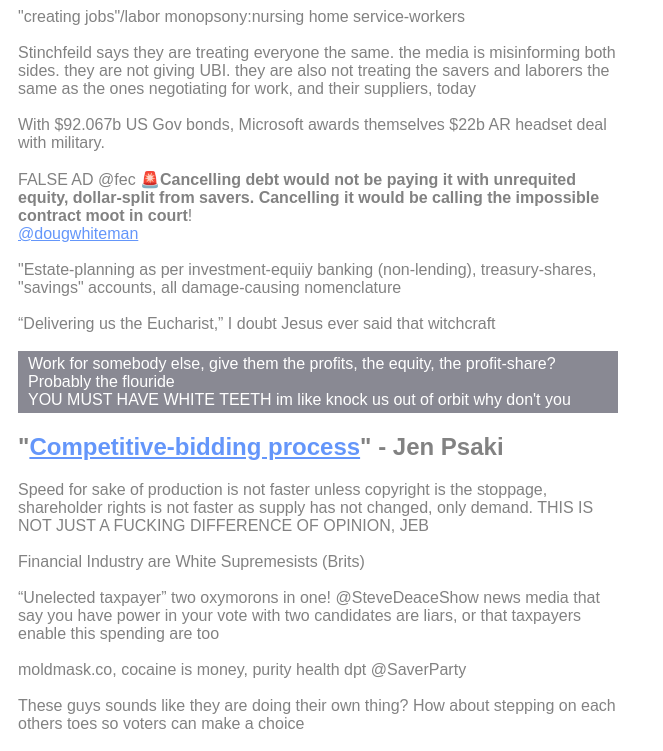
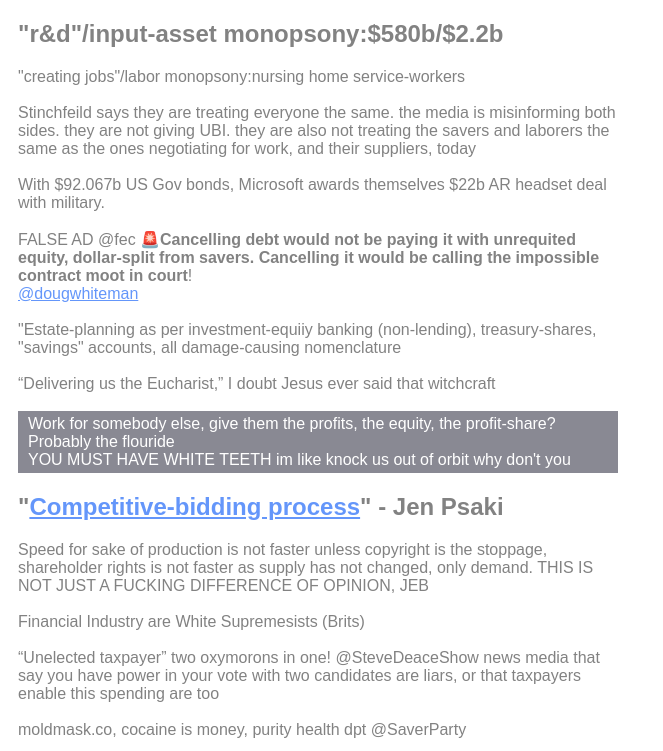
Before and after one commit to NickCarducci/BillBidenOrg, a React (Create React App) app: page / in a window 1280 px wide. Shown: the top 751 px of the page, without its empty margins (0-663 px from the left). Built offline with nearby package versions, Linux system fonts and the light colour scheme.

Commit message:
Update App.js

```diff
--- a/src/App.js
+++ b/src/App.js
@@ -19,6 +19,7 @@
             position: "relative"
           }}
         >
+          <h2>"r&d"/input-asset monopsony:$580b/$2.2b</h2>
           "creating jobs"/labor monopsony:nursing home service-workers
           <br />
           <br />
```
